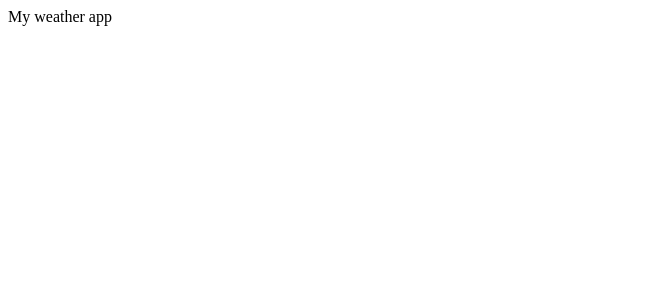
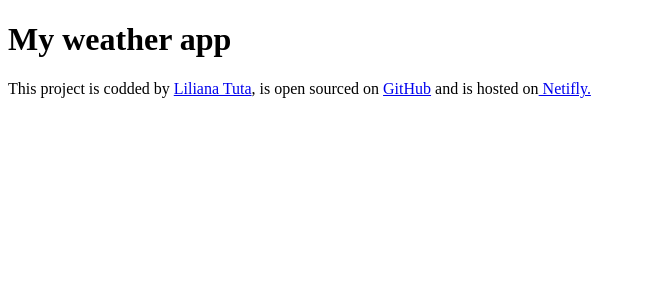
Before and after one commit to lilianatutza/another-w-app-react, a JavaScript app: page / in a window 1280 px wide. Shown: the top 300 px of the page, without its empty margins (0-645 px from the left). Built offline with nearby package versions, Linux system fonts and the light colour scheme; the HTML template or start-up script is replaced by a standard one.

Commit message:
Added the git hub Url

```diff
--- a/src/App.js
+++ b/src/App.js
@@ -2,6 +2,21 @@
 
 export default function App() {
   return (
-    <div className="App">My weather app</div>
+    <div className="App">
+      <h1>My weather app</h1>
+      <footer>
+        This project is codded by <a
+          href="https://github.com/dashboard"
+          target="_blank"rel='noreferrer'>
+          Liliana Tuta</a>,{" "}is open sourced on <a
+          href="https://github.com/lilianatutza/another-w-app-react"
+          target="_blank"rel='noreferrer'>  GitHub
+         </a> and is hosted on
+        <a
+          href="https://splendorous-platypus-539b6e.netlify.app/"
+          target="_blank"rel='noreferrer'> Netifly.
+          </a>
+      </footer>
+    </div>
   );
 }
```
